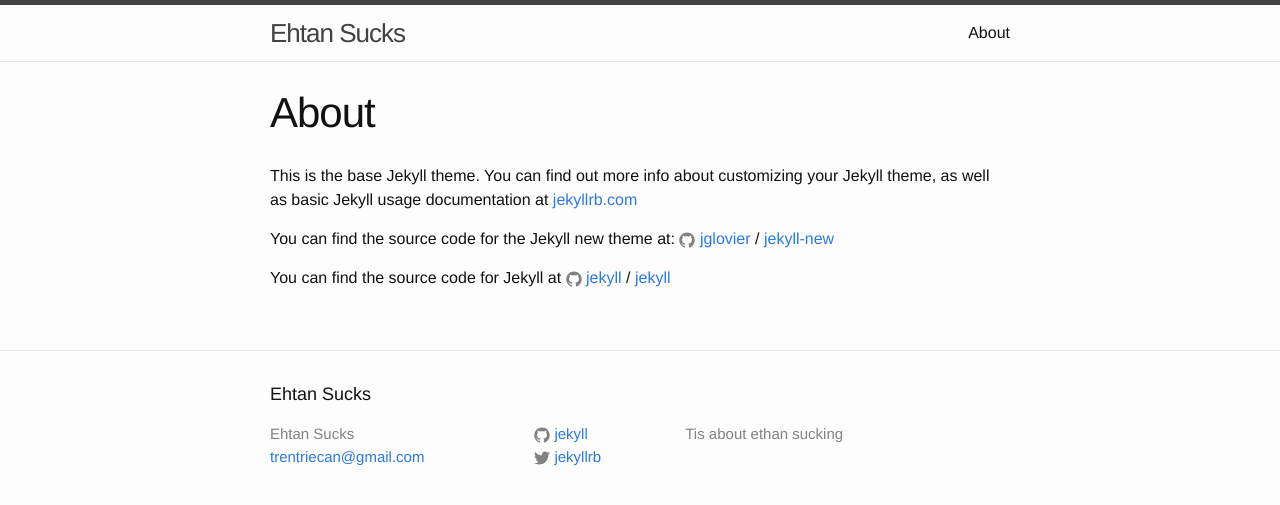
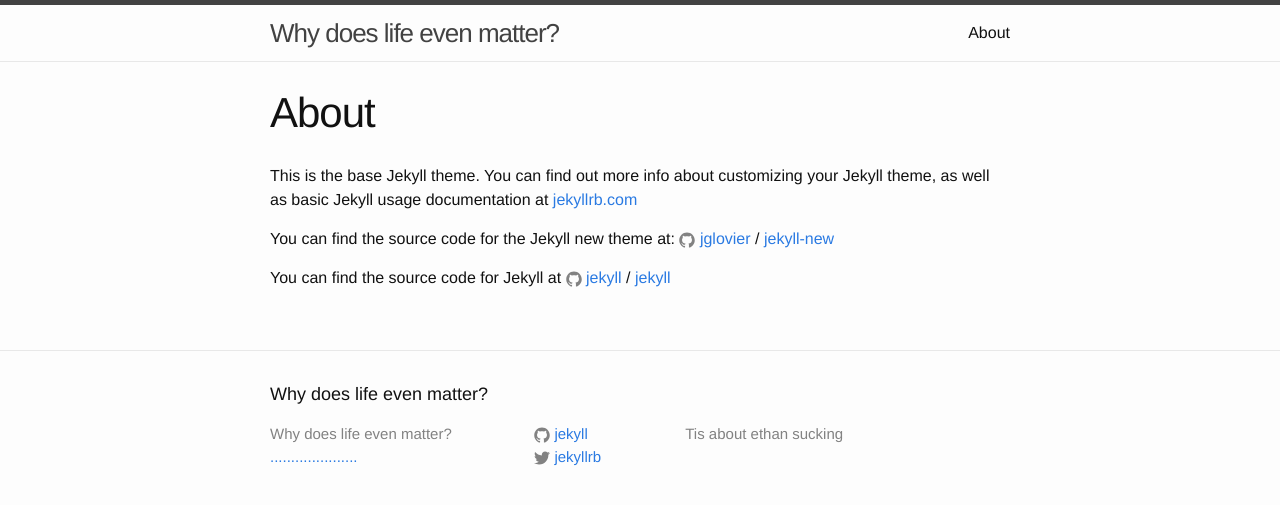
Before and after one commit to Yamatoshi01/Yamatoshi01.github.io, a Jekyll site: the page built from about.md, in a window 1280 px wide. Shown: the top 505 px of the page. Built offline with Jekyll 4.4.1, drawn with Linux system fonts in a browser that asks for light colours.

Commit message:
Update _config.yml

```diff
--- a/_config.yml
+++ b/_config.yml
@@ -6,8 +6,8 @@
 # 'jekyll serve'. If you change this file, please restart the server process.
 
 # Site settings
-title: Ehtan Sucks
-email: trentriecan@gmail.com
+title: Why does life even matter?
+email: .....................
 description: > # this means to ignore newlines until "baseurl:"
  Tis about ethan sucking
 baseurl: "" # the subpath of your site, e.g. /blog
```
